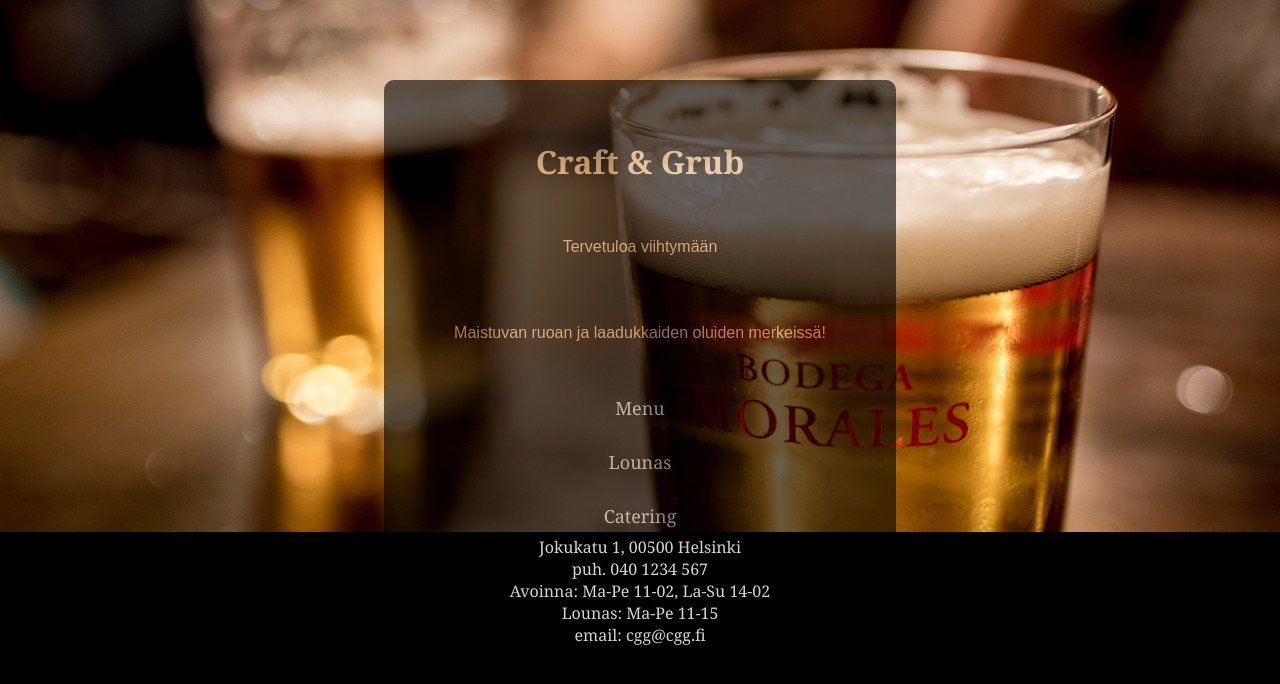
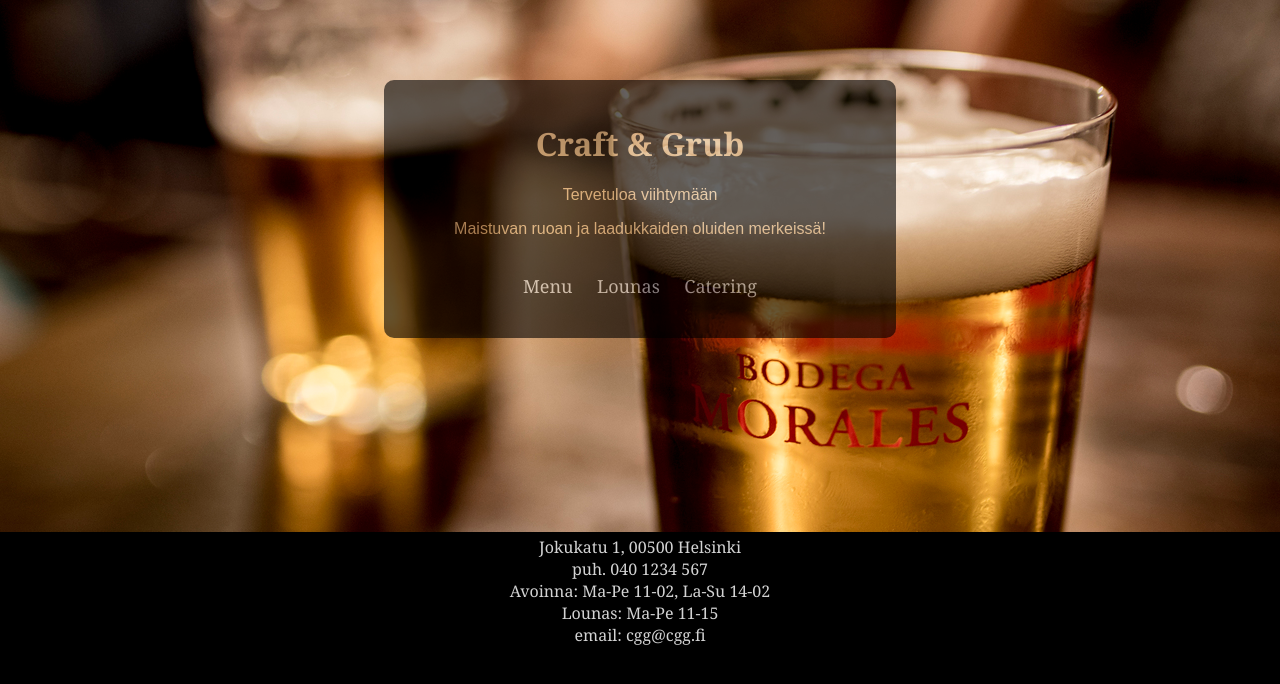
Before and after one commit to pajaz/CGG, a PHP site: page / in a window 1280 px wide. Shown: the part 65-749 px from the top of the page. Run offline with PHP 8.4, Linux system fonts and the light colour scheme.

Commit message:
Update styles.css

```diff
--- a/style/styles.css
+++ b/style/styles.css
@@ -99,8 +99,7 @@ nav {
     color: burlywood;
     text-align: center;
     word-wrap: break-word;
-    white-space: -moz-pre-wrap;
-    white-space: pre-wrap;
+    white-space: normal;
     opacity: 0.6;
     border-radius: 10px;
     padding: 20px;
```
